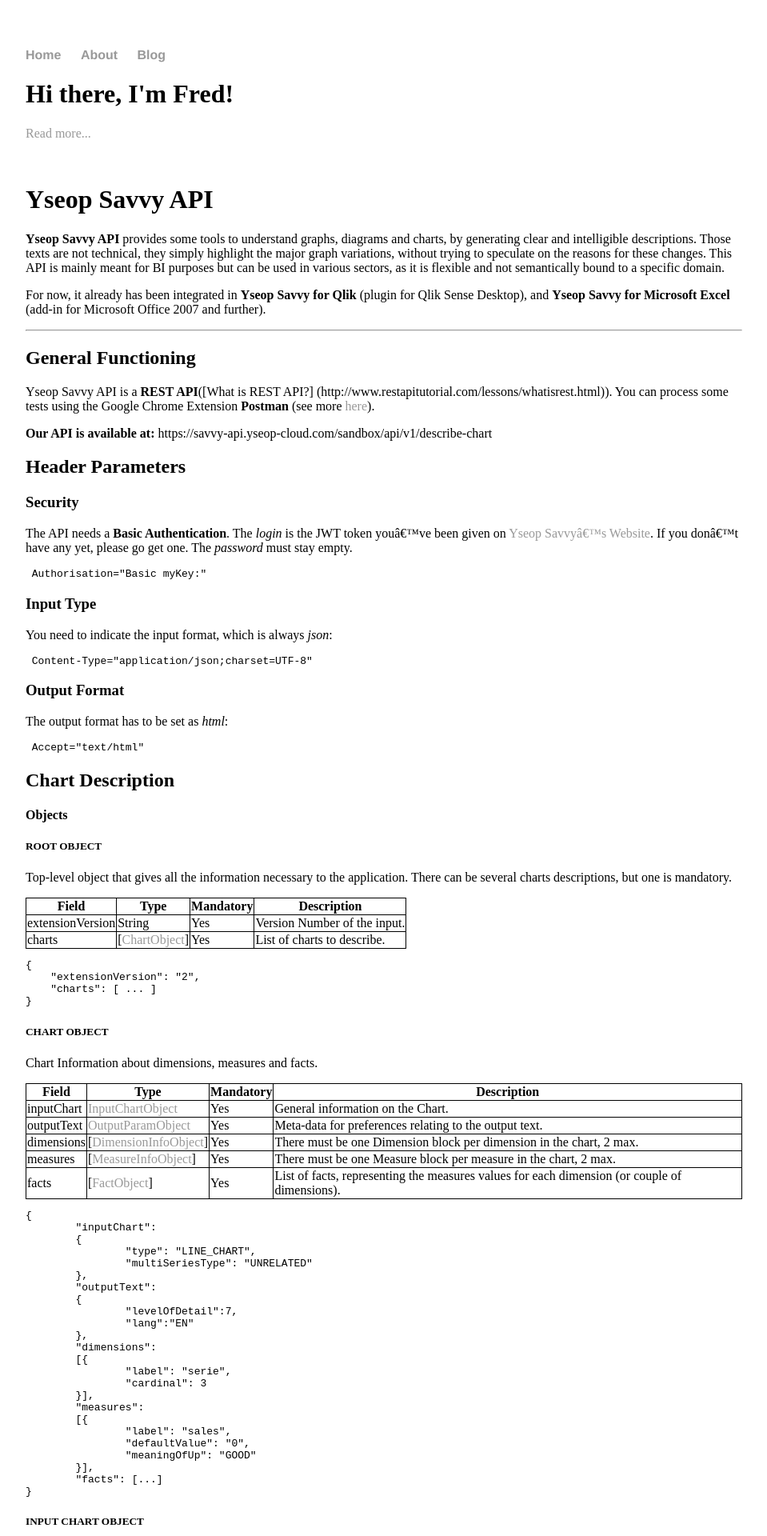
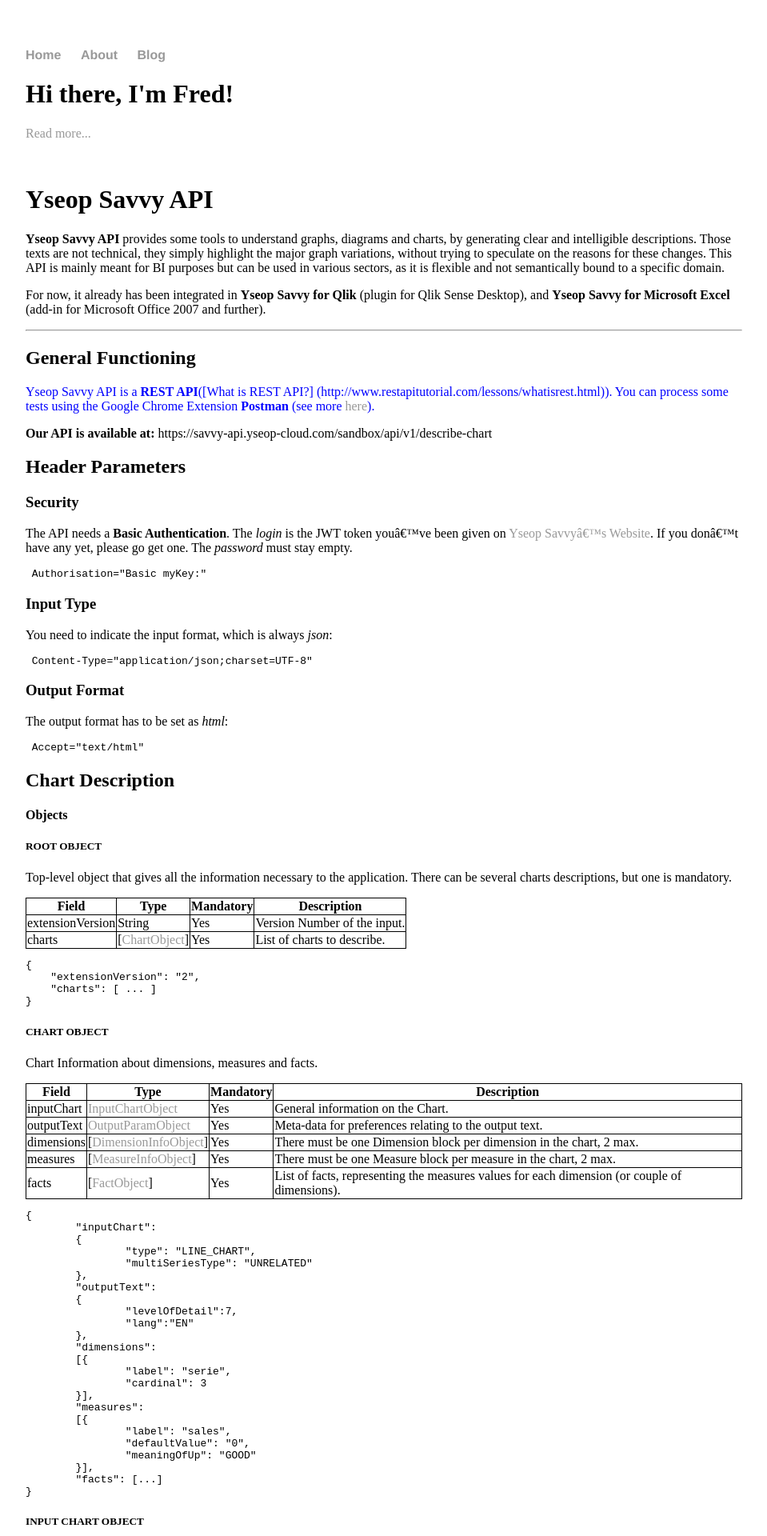
Before and after one commit to ffrachisse-yseop/ffrachisse-yseop.github.io, a Jekyll site: the page built from index.html, in a window 1280 px wide. Shown: the top 1920 px of the page at 80% size, without its empty margins (160-1119 px from the left). Built offline with Jekyll 4.4.1, drawn with Linux system fonts in a browser that asks for light colours.

Commit message:
Update main.css

```diff
--- a/css/main.css
+++ b/css/main.css
@@ -37,6 +37,6 @@
     border: 1px solid #000000;
 }
 
-.generalfunc {
+#generalfunc {
   color: blue;
 }
```
